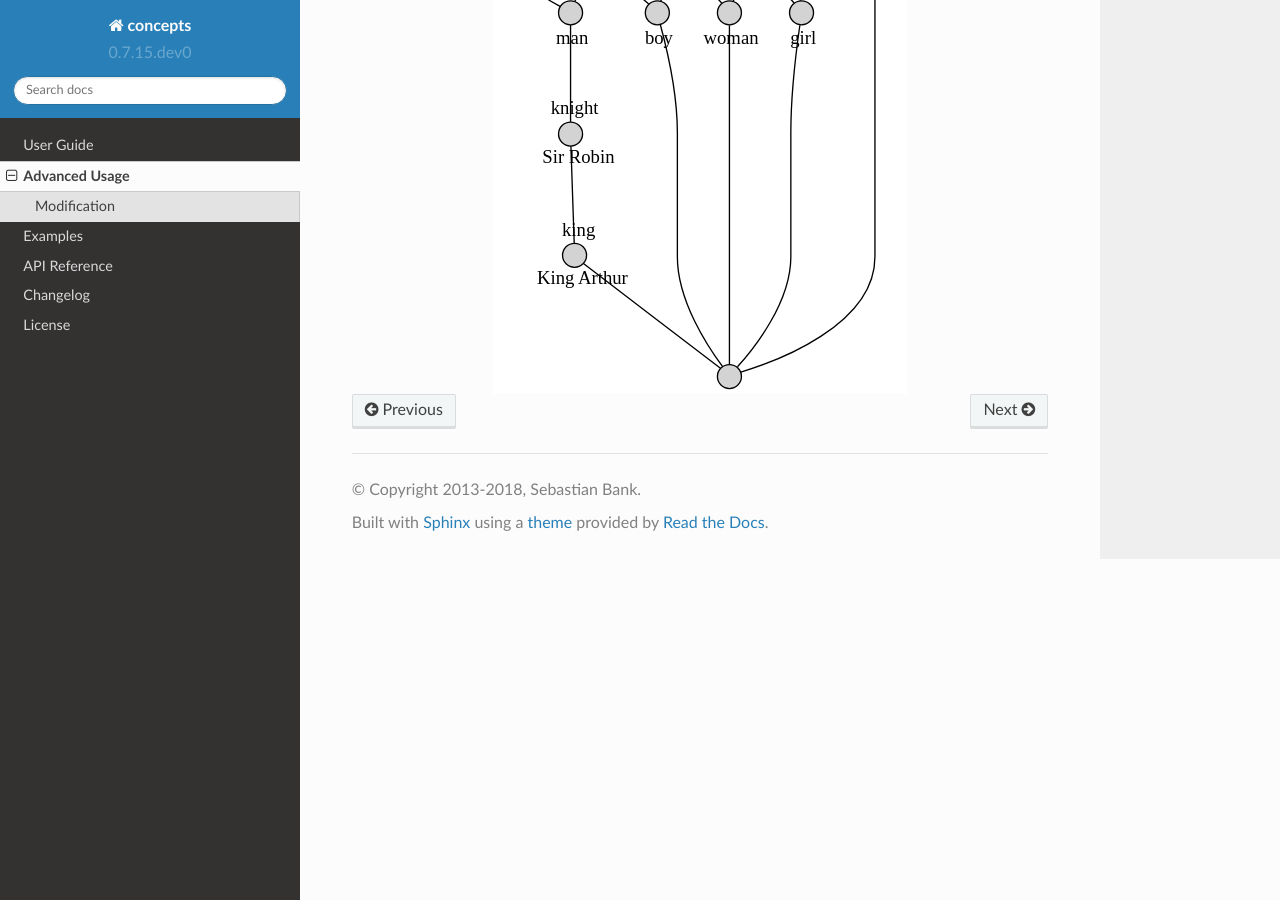
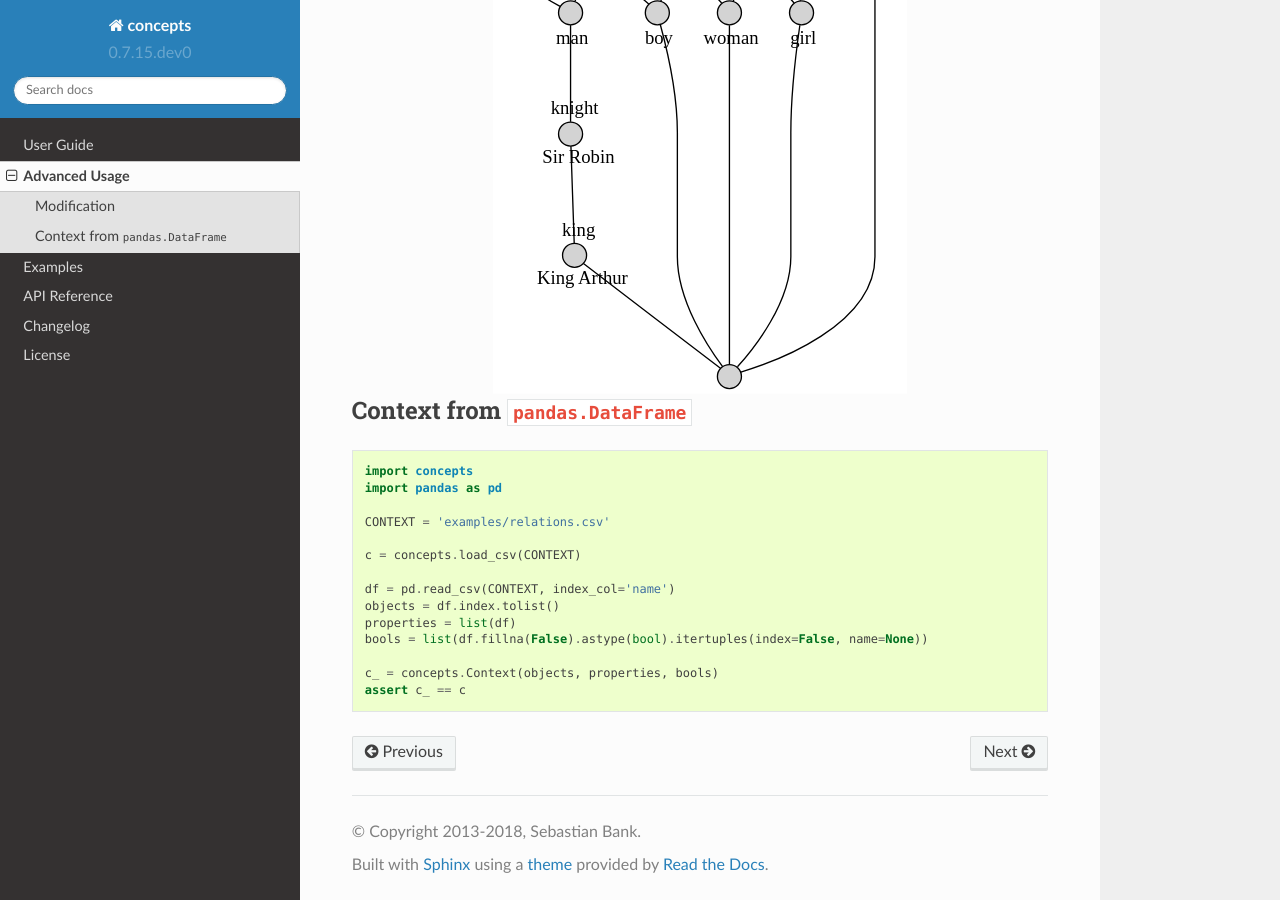
Before and after one commit to xflr6/concepts, a Sphinx documentation site: the page built from docs/advanced.rst, in a window 1280 px wide and 900 px high, scrolled down 2079 px. Built offline with Sphinx 7.4.7 and the Read the Docs theme 2.0.0, drawn with Linux system fonts in a browser that asks for light colours.

Commit message:
add recipe for context from pandas.DataFrame
- fixes #3

```diff
--- a/docs/advanced.rst
+++ b/docs/advanced.rst
@@ -97,3 +97,24 @@ the resulting context:
 
 .. image:: _static/union.svg
     :align: center
+
+
+Context from ``pandas.DataFrame``
+---------------------------------
+
+.. code:: python
+
+    import concepts
+    import pandas as pd
+
+    CONTEXT = 'examples/relations.csv'
+
+    c = concepts.load_csv(CONTEXT)
+
+    df = pd.read_csv(CONTEXT, index_col='name')
+    objects = df.index.tolist()
+    properties = list(df)
+    bools = list(df.fillna(False).astype(bool).itertuples(index=False, name=None))
+
+    c_ = concepts.Context(objects, properties, bools)
+    assert c_ == c
```
Also changed, not shown: docs/Context from pandas DataFrame.ipynb (deleted).
